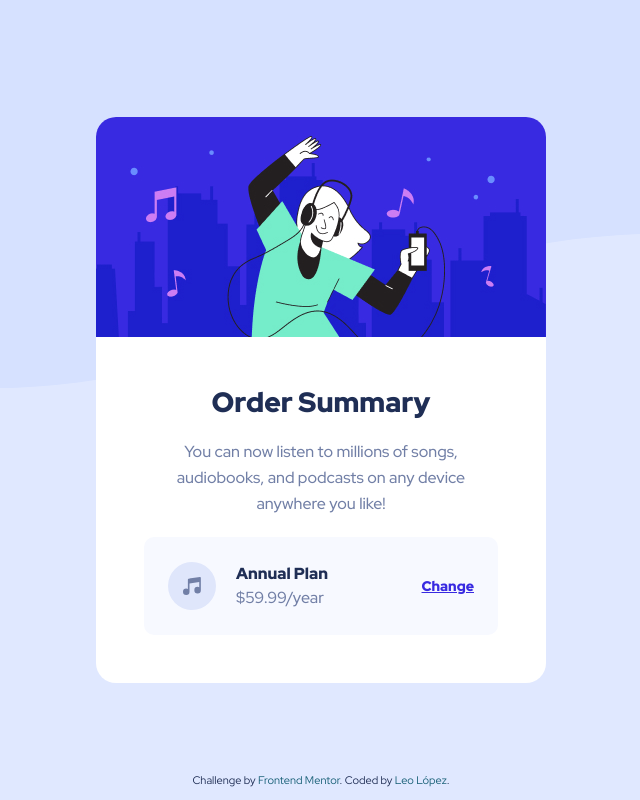
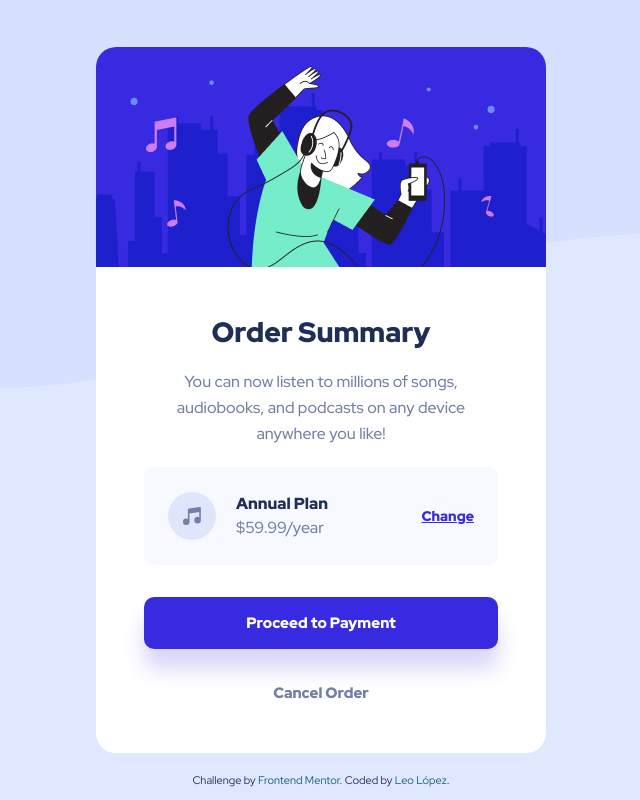
Before and after one commit to Ciensprog/FM-007-Order-Summary-Component, a React (Vite) app: page / in a window 1280 px wide. Shown: the whole page, without its empty margins (319-959 px from the left). Built offline with nearby package versions, Linux system fonts and the light colour scheme.

Commit message:
feat: add submit/cancel order buttons

```diff
--- a/src/App.tsx
+++ b/src/App.tsx
@@ -26,7 +26,8 @@ export function App() {
               You can now listen to millions of songs, audiobooks, and podcasts
               on any device anywhere you like!
             </p>
-            <div className="bg-grey-very-light flex gap-5 items-center mt-5 px-6 py-[1.5625rem] rounded-[0.625rem]">
+            <form onSubmit={(event) => event.preventDefault()}>
+              <div className="bg-grey-very-light flex gap-5 items-center mb-8 mt-5 px-6 py-[1.5625rem] rounded-[0.625rem]">
                 <div className="h-12 w-12">
                   <IconMusic />
                 </div>
@@ -44,6 +45,22 @@ export function App() {
                   </a>
                 </div>
               </div>
+              <button
+                type="submit"
+                className="bg-blue-normal font-black p-[0.9375rem] rounded-[0.625rem] shadow-[0_20px_20px_0_rgba(56_42_225_/_0.19)] text-[0.9375rem] text-white w-full"
+              >
+                Proceed to Payment
+              </button>
+            </form>
+            <div className="mt-8 text-center">
+              <a
+                href="/#"
+                className="font-black text-grey-light text-[0.9375rem]"
+                onClick={(event) => event.preventDefault()}
+              >
+                Cancel Order
+              </a>
+            </div>
           </section>
         </div>
       </main>
```
Lines whose indentation alone changed are shown as unchanged.
